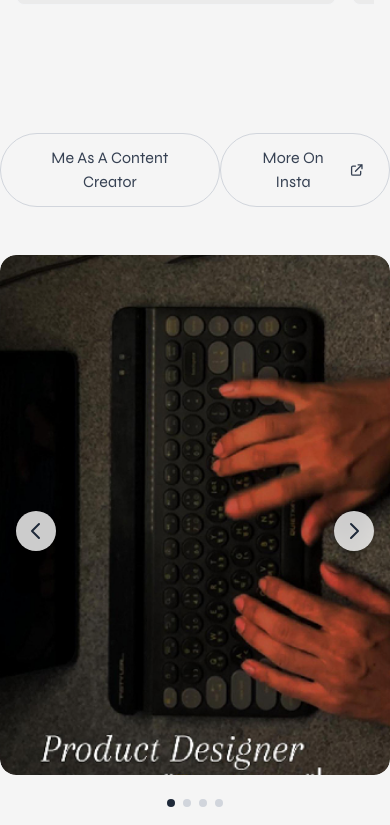
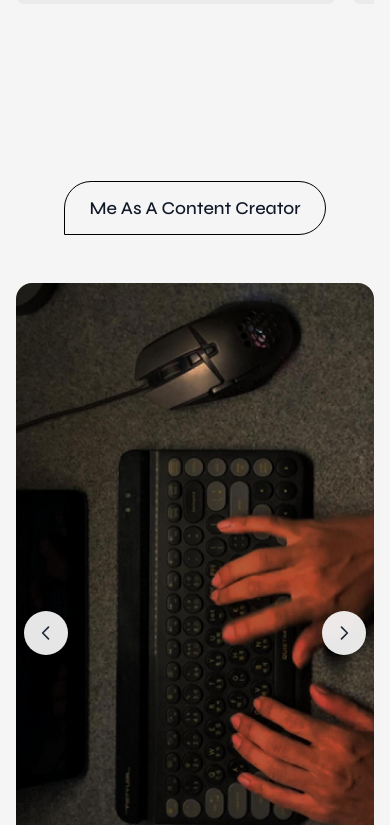
Before and after one commit to KhandakerSamin/mohon-frontend, a Next.js app: page /about in a window 390 px wide. Shown: the part 3360-4185 px from the top of the page. Built offline with nearby package versions, Linux system fonts and the light colour scheme.

Commit message:
Mobile responsive done

```diff
--- a/src/components/AboutPage/ContentCreator.js
+++ b/src/components/AboutPage/ContentCreator.js
@@ -1,5 +1,6 @@
 "use client";
-import React, { useState } from 'react';
+import React, { useState, useRef, useCallback } from 'react';
+import { ArrowUpRight } from 'lucide-react';
 
 const ContentCreator = () => {
      // Image data with Instagram links
@@ -27,34 +28,65 @@ const ContentCreator = () => {
      ];
 
      const [currentSlide, setCurrentSlide] = useState(0);
+     const touchStartX = useRef(0);
+     const touchEndX = useRef(0);
+     const isDragging = useRef(false);
 
      const handleImageClick = (instaLink) => {
-    if (instaLink) {
+          if (instaLink && !isDragging.current) {
                window.open(instaLink, '_blank');
           }
      };
 
-  const nextSlide = () => {
+     const nextSlide = useCallback(() => {
           setCurrentSlide((prev) => (prev + 1) % imageData.length);
+     }, [imageData.length]);
+
+     const prevSlide = useCallback(() => {
+          setCurrentSlide((prev) => (prev - 1 + imageData.length) % imageData.length);
+     }, [imageData.length]);
+
+     // Handle touch events for swipe
+     const handleTouchStart = (e) => {
+          touchStartX.current = e.touches[0].clientX;
+          isDragging.current = false;
      };
 
-  const prevSlide = () => {
-    setCurrentSlide((prev) => (prev - 1 + imageData.length) % imageData.length);
+     const handleTouchMove = (e) => {
+          touchEndX.current = e.touches[0].clientX;
+          isDragging.current = true;
+     };
+
+     const handleTouchEnd = () => {
+          if (!isDragging.current) return;
+
+          const swipeThreshold = 50;
+          const swipeDistance = touchStartX.current - touchEndX.current;
+
+          if (Math.abs(swipeDistance) > swipeThreshold) {
+               if (swipeDistance > 0) {
+                    nextSlide();
+               } else {
+                    prevSlide();
+               }
+          }
+
+          isDragging.current = false;
      };
 
      return (
           <div className="w-full max-w-[1230px] mx-auto py-12">
                {/* Header */}
                <div className="flex justify-between items-center mb-12">
-        <button className="px-6 py-3 border border-gray-300 rounded-full text-gray-700 hover:bg-gray-50 transition-colors">
+                    <button className="px-6 hidden md:block py-3 border rounded-full rounded-bl-none border-black hover:text-white hover:bg-black text-gray-900 text-lg font-medium">
                          Me As A Content Creator
                     </button>
-        <button className="px-6 py-3 border border-gray-300 rounded-full text-gray-700 hover:bg-gray-50 transition-colors flex items-center gap-2">
+                    <div className="hidden md:block">
+                         <button className="px-6 py-3 border rounded-full rounded-bl-none border-black hover:text-white hover:bg-black text-gray-900 text-lg font-medium flex items-center gap-2">
                               More On Insta
-          <svg className="w-4 h-4" fill="none" stroke="currentColor" viewBox="0 0 24 24">
-            <path strokeLinecap="round" strokeLinejoin="round" strokeWidth={2} d="M10 6H6a2 2 0 00-2 2v10a2 2 0 002 2h10a2 2 0 002-2v-4M14 4h6m0 0v6m0-6L10 14" />
-          </svg>
+                              <ArrowUpRight className="pl-1 w-8 h-8" />
                          </button>
+                    </div>
                </div>
 
                {/* Desktop Grid - 4 images in a row */}
@@ -63,7 +95,7 @@ const ContentCreator = () => {
                          <div
                               key={item.id}
                               onClick={() => handleImageClick(item.instaLink)}
-            className="group cursor-pointer overflow-hidden rounded-2xl min-w-[250px] min-h-[400px] hover:transform hover:scale-105 transition-all duration-300 shadow-lg hover:shadow-xl"
+                              className="group cursor-pointer overflow-hidden rounded-xl min-w-[250px] min-h-[380px] hover:transform hover:scale-105 transition-all duration-300 shadow-lg hover:shadow-xl"
                          >
                               <img
                                    src={item.image}
@@ -78,10 +110,22 @@ const ContentCreator = () => {
                </div>
 
                {/* Mobile Slider */}
-      <div className="md:hidden relative">
-        <div className="overflow-hidden rounded-2xl">
+               <div className="md:hidden relative px-4 mb-10">
+                    <div className="flex justify-center items-center mb-12">
+                         <button className="px-6  py-3 border rounded-full rounded-bl-none border-black hover:text-white hover:bg-black text-gray-900 text-lg font-medium">
+                              Me As A Content Creator
+                         </button>
+
+                    </div>
+                    <div className="relative">
                          <div
-            className="flex transition-transform duration-300 ease-in-out"
+                              className="overflow-hidden rounded-2xl touch-pan-y"
+                              onTouchStart={handleTouchStart}
+                              onTouchMove={handleTouchMove}
+                              onTouchEnd={handleTouchEnd}
+                         >
+                              <div
+                                   className="flex transition-transform duration-300 ease-out"
                                    style={{ transform: `translateX(-${currentSlide * 100}%)` }}
                               >
                                    {imageData.map((item) => (
@@ -90,11 +134,12 @@ const ContentCreator = () => {
                                              onClick={() => handleImageClick(item.instaLink)}
                                              className="w-full flex-shrink-0 cursor-pointer"
                                         >
-                <div className="aspect-[3/4] overflow-hidden rounded-2xl shadow-lg">
+                                             <div className="max-h-[700px] overflow-hidden rounded-xl shadow-lg">
                                                   <img
                                                        src={item.image}
                                                        alt={`Content Creator Post ${item.id}`}
                                                        className="w-full h-full object-cover"
+                                                       draggable={false}
                                                        onError={(e) => {
                                                             e.target.src = '/placeholder-image.jpg'; // Fallback image
                                                        }}
@@ -108,21 +153,24 @@ const ContentCreator = () => {
                          {/* Navigation Buttons */}
                          <button
                               onClick={prevSlide}
-          className="absolute left-4 top-1/2 transform -translate-y-1/2 bg-white/80 backdrop-blur-sm rounded-full p-2 shadow-lg hover:bg-white transition-colors z-10"
+                              className="absolute left-2 top-1/2 transform -translate-y-1/2 bg-white/90 backdrop-blur-sm rounded-full p-3 shadow-lg hover:bg-white transition-colors z-10 touch-manipulation"
+                              type="button"
                          >
-          <svg className="w-6 h-6 text-gray-800" fill="none" stroke="currentColor" viewBox="0 0 24 24">
+                              <svg className="w-5 h-5 text-gray-800" fill="none" stroke="currentColor" viewBox="0 0 24 24">
                                    <path strokeLinecap="round" strokeLinejoin="round" strokeWidth={2} d="M15 19l-7-7 7-7" />
                               </svg>
                          </button>
 
                          <button
                               onClick={nextSlide}
-          className="absolute right-4 top-1/2 transform -translate-y-1/2 bg-white/80 backdrop-blur-sm rounded-full p-2 shadow-lg hover:bg-white transition-colors z-10"
+                              className="absolute right-2 top-1/2 transform -translate-y-1/2 bg-white/90 backdrop-blur-sm rounded-full p-3 shadow-lg hover:bg-white transition-colors z-10 touch-manipulation"
+                              type="button"
                          >
-          <svg className="w-6 h-6 text-gray-800" fill="none" stroke="currentColor" viewBox="0 0 24 24">
+                              <svg className="w-5 h-5 text-gray-800" fill="none" stroke="currentColor" viewBox="0 0 24 24">
                                    <path strokeLinecap="round" strokeLinejoin="round" strokeWidth={2} d="M9 5l7 7-7 7" />
                               </svg>
                          </button>
+                    </div>
 
                     {/* Slide Indicators */}
                     <div className="flex justify-center mt-6 space-x-2">
@@ -130,9 +178,9 @@ const ContentCreator = () => {
                               <button
                                    key={index}
                                    onClick={() => setCurrentSlide(index)}
-              className={`w-2 h-2 rounded-full transition-colors ${
-                currentSlide === index ? 'bg-gray-800' : 'bg-gray-300'
+                                   className={`w-3 h-3 rounded-full transition-colors touch-manipulation ${currentSlide === index ? 'bg-gray-800' : 'bg-gray-300'
                                         }`}
+                                   type="button"
                               />
                          ))}
                     </div>
```
Lines whose indentation alone changed are shown as unchanged.
